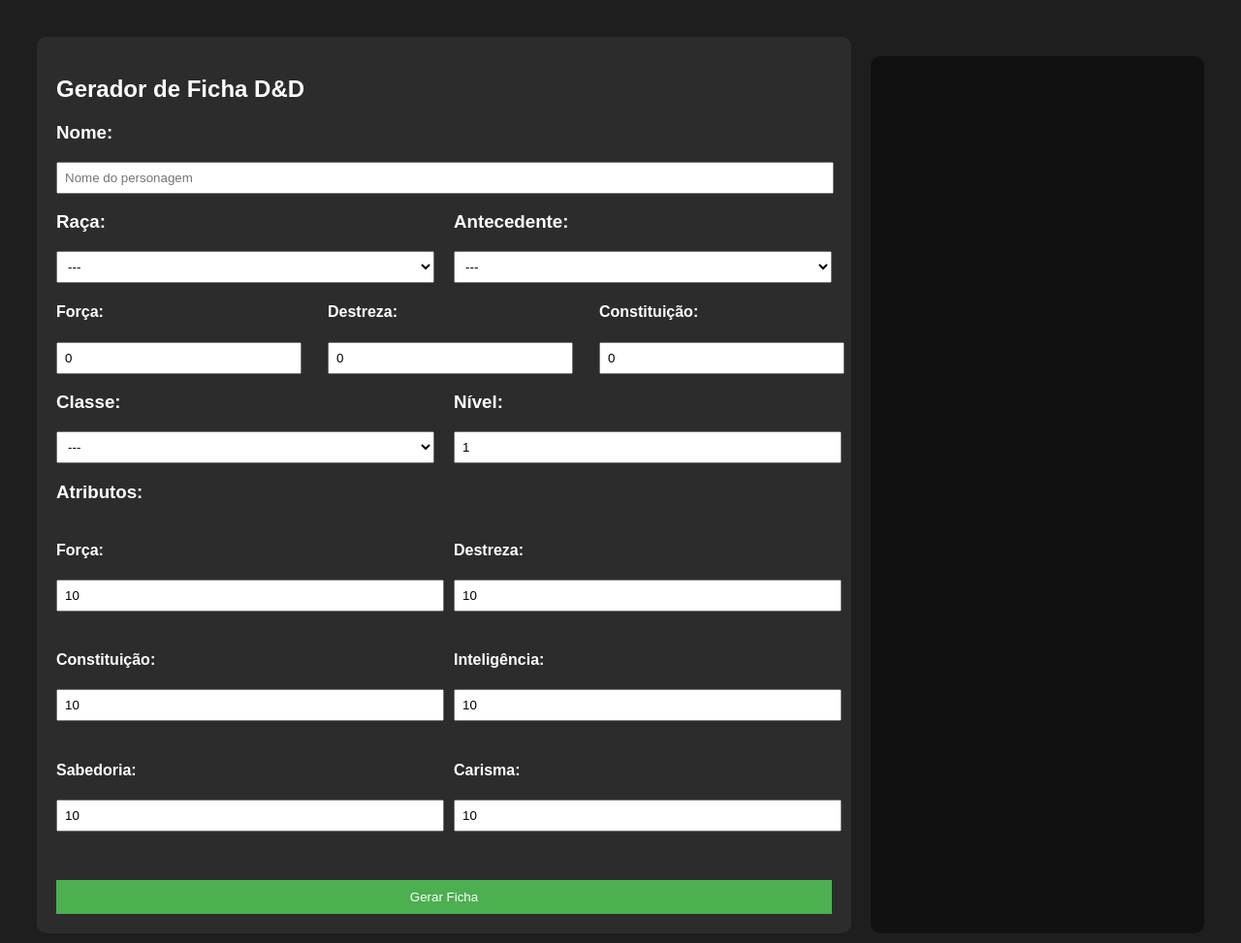
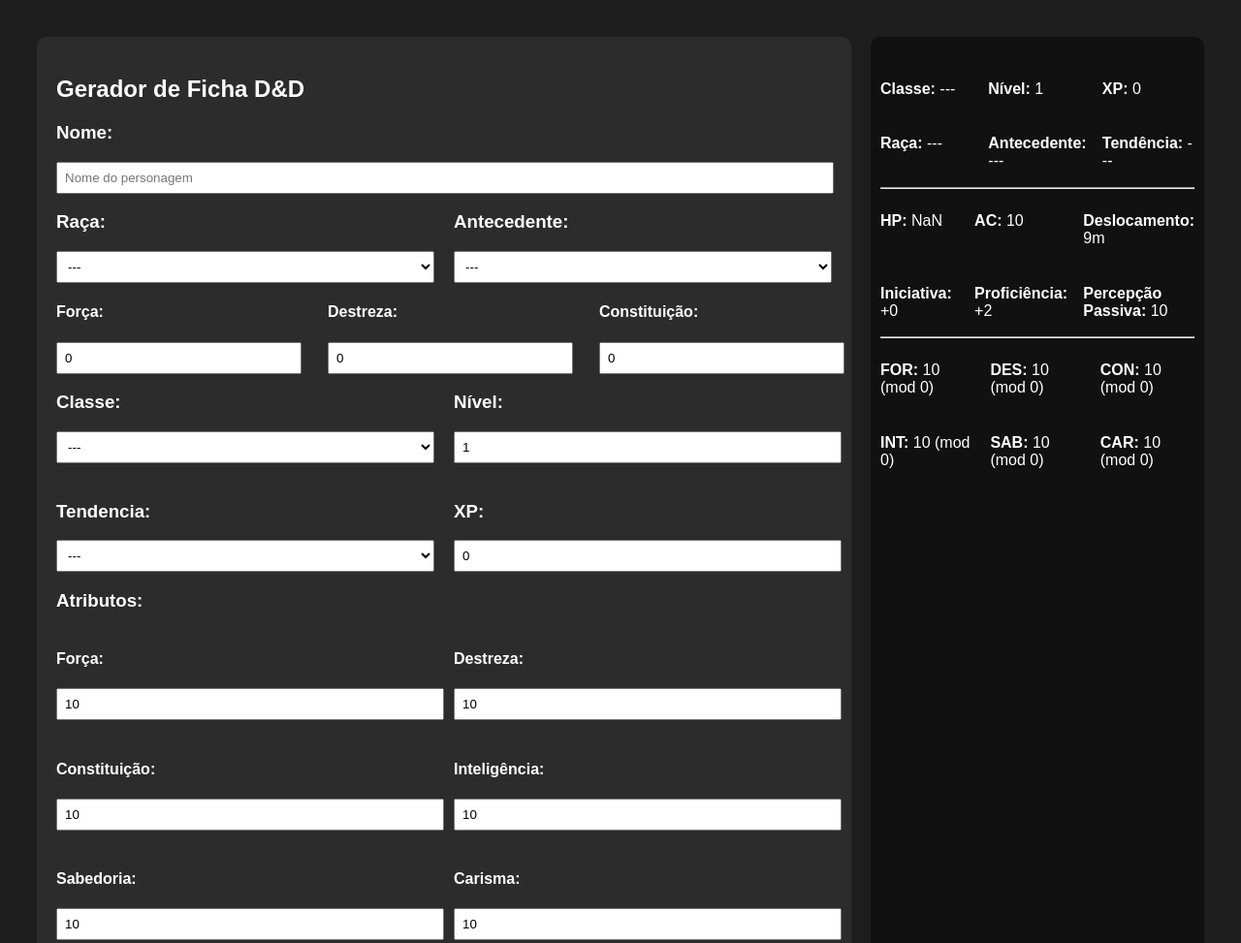
Before and after one commit to Olanue/Automatic-dnd-Character-Sheet, a plain HTML site: page index.html in a window 1280 px wide. Shown: the top 973 px of the page at 97% size. Drawn offline with Linux system fonts and the light colour scheme.

Commit message:
Add real-time updates for alignment and XP, and remove default values for stats to allow empty inputs. Change the layout of the top info section to use CSS Grid for better organization. Add new input fields for alignment and XP in the HTML, and ensure they are included in the real-time update logic in the JavaScript.

```diff
--- a/index.html
+++ b/index.html
@@ -106,6 +106,27 @@
                     <input id="level" type="number" value="1">
                 </div>
 
+                <div class="field">
+                    <h3>Tendencia:</h3>
+                    <select id="algn">
+                        <option>---</option>
+                        <option>Leal Bom</option>
+                        <option>Neutro Bom</option>
+                        <option>Caótico Bom</option>
+                        <option>Leal Neutro</option>
+                        <option>Neutro</option>
+                        <option>Caótico Neutro</option>
+                        <option>Leal Mau</option>
+                        <option>Neutro Mau</option>
+                        <option>Caótico Mau</option>
+                    </select>
+                </div>
+
+                <div class="field">
+                    <h3>XP:</h3>
+                    <input id="xp" type="number" value="0">
+                </div>
+
             </div>
 
 
@@ -145,7 +166,7 @@
 
             </div>
 
-            <button onclick="generate()">Gerar Ficha</button>
+            <button>Gerar Ficha</button>
 
 
         </div>
@@ -153,6 +174,7 @@
     </div>
 
     <script src="script.js"></script>
+
 </body>
 
 </html>
--- a/script.js
+++ b/script.js
@@ -7,13 +7,15 @@
     let cls = document.getElementById("class").value;
     let level = parseInt(document.getElementById("level").value);
     let race = document.getElementById("race").value;
+    let algn = document.getElementById("algn").value;
+    let xp = parseInt(document.getElementById("xp").value) || 0;
 
-    let str = parseInt(document.getElementById("str").value);
-    let dex = parseInt(document.getElementById("dex").value);
-    let con = parseInt(document.getElementById("con").value);
-    let int = parseInt(document.getElementById("int").value);
-    let sab = parseInt(document.getElementById("sab").value);
-    let car = parseInt(document.getElementById("car").value);
+    let str = parseInt(document.getElementById("str").value) || 0;
+    let dex = parseInt(document.getElementById("dex").value) || 0;
+    let con = parseInt(document.getElementById("con").value) || 0;
+    let int = parseInt(document.getElementById("int").value) || 0;
+    let sab = parseInt(document.getElementById("sab").value) || 0;
+    let car = parseInt(document.getElementById("car").value) || 0;
 
     // Apply background bonuses
     const bg = document.getElementById("background").value;
@@ -60,26 +62,62 @@
     let desloc = 9;
     let init = modifier(dex);
 
+
     document.getElementById("sheet").innerHTML = `
     <h3>${name}</h3>
+    <div class="info">
     <p><b>Classe:</b> ${cls}</p>
     <p><b>Nível:</b> ${level}</p>
+    <p><b>XP:</b> ${xp}</p>
     <p><b>Raça:</b> ${race}</p>
     <p><b>Antecedente:</b> ${bg}</p>
+    <p><b>Tendência:</b> ${algn}</p>
+    </div>
     <hr>
+    <div class="info">
+    <p><b>HP:</b> ${hp}</p>
+    <p><b>AC:</b> ${ac}</p>
+    <p><b>Deslocamento:</b> ${desloc}m</p>
+    <p><b>Iniciativa:</b> +${init}</p>
+    <p><b>Proficiência:</b> +${Math.ceil(level / 4) + 1}</p>
+    <p><b>Percepção Passiva:</b> ${10 + modifier(sab)}</p>
+    </div>
+    <hr>
+    <div class="info">
     <p><b>FOR:</b> ${str} (mod ${modifier(str)})</p>
     <p><b>DES:</b> ${dex} (mod ${modifier(dex)})</p>
     <p><b>CON:</b> ${con} (mod ${modifier(con)})</p>
     <p><b>INT:</b> ${int} (mod ${modifier(int)})</p>
     <p><b>SAB:</b> ${sab} (mod ${modifier(sab)})</p>
     <p><b>CAR:</b> ${car} (mod ${modifier(car)})</p>
-    <hr>
-    <p><b>HP:</b> ${hp}</p>
-    <p><b>AC:</b> ${ac}</p>
-    <p><b>Deslocamento:</b> ${desloc}m</p>
-    <p><b>Iniciativa:</b> +${init}</p>
+    </div>
   `;
 }
+
+// Função para inicializar os event listeners
+function initializeAutoUpdate() {
+    // Lista de todos os elementos que devem atualizar a ficha automaticamente
+    const elementsToWatch = [
+        "name", "race", "class", "level", "background",
+        "str", "dex", "con", "int", "sab", "car",
+        "antatb1", "antatb2", "antatb3", "algn", "xp"
+    ];
+
+    // Adiciona event listeners para cada elemento
+    elementsToWatch.forEach(elementId => {
+        const element = document.getElementById(elementId);
+        if (element) {
+            element.addEventListener("input", generate);
+            element.addEventListener("change", generate);
+        }
+    });
+}
+
+// Inicializa a atualização automática quando a página carrega
+document.addEventListener("DOMContentLoaded", function() {
+    initializeAutoUpdate();
+    generate(); // Gera a ficha inicial
+});
 
 const backgroundMainStats = {
     "Acólito": ["Inteligência", "Sabedoria", "Carisma"],
--- a/style.css
+++ b/style.css
@@ -2,7 +2,6 @@
   font-family: Arial;
   background: #1e1e1e;
   color: white;
-  display: flex;
   justify-content: center;
   padding: 30px;
 }
@@ -37,7 +36,6 @@
 }
 
 .sheet {
-  margin-top: 20px;
   padding: 10px;
   background: #111;
   border-radius: 10px;
```
Also changed, not shown: 1 other file.
